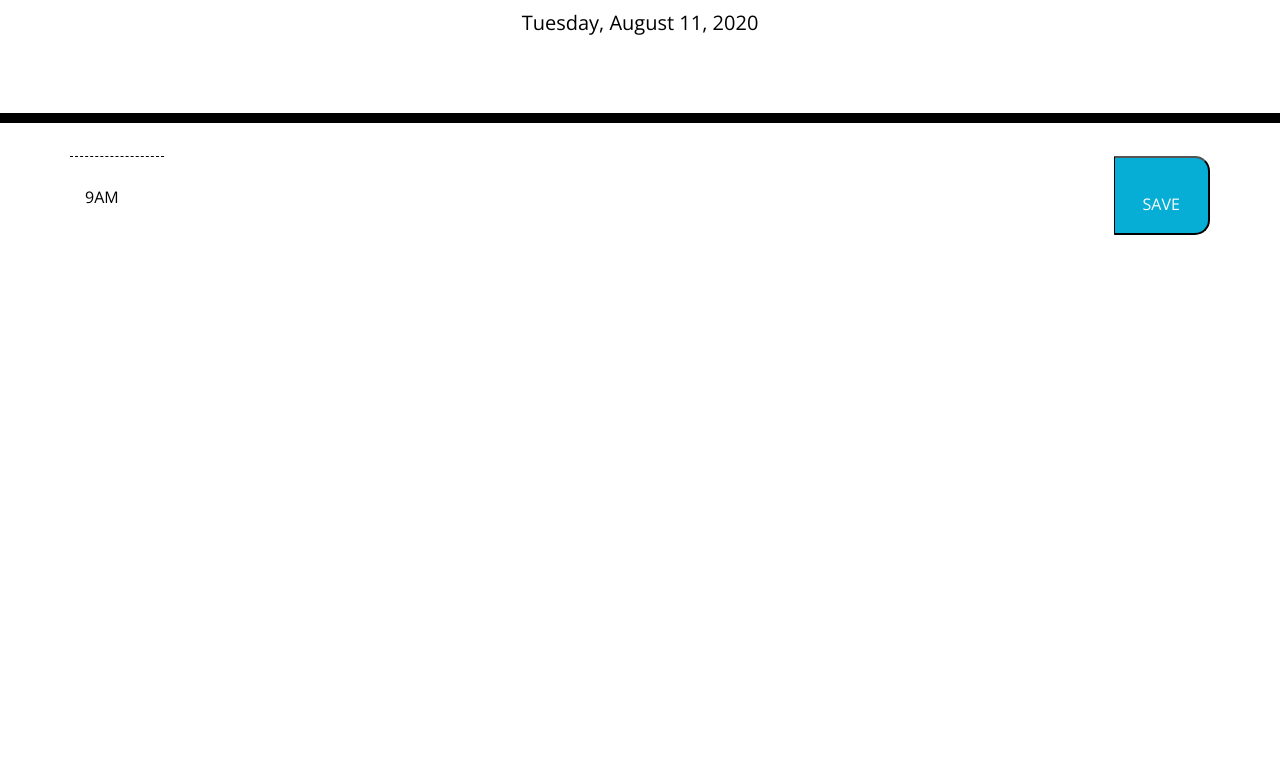
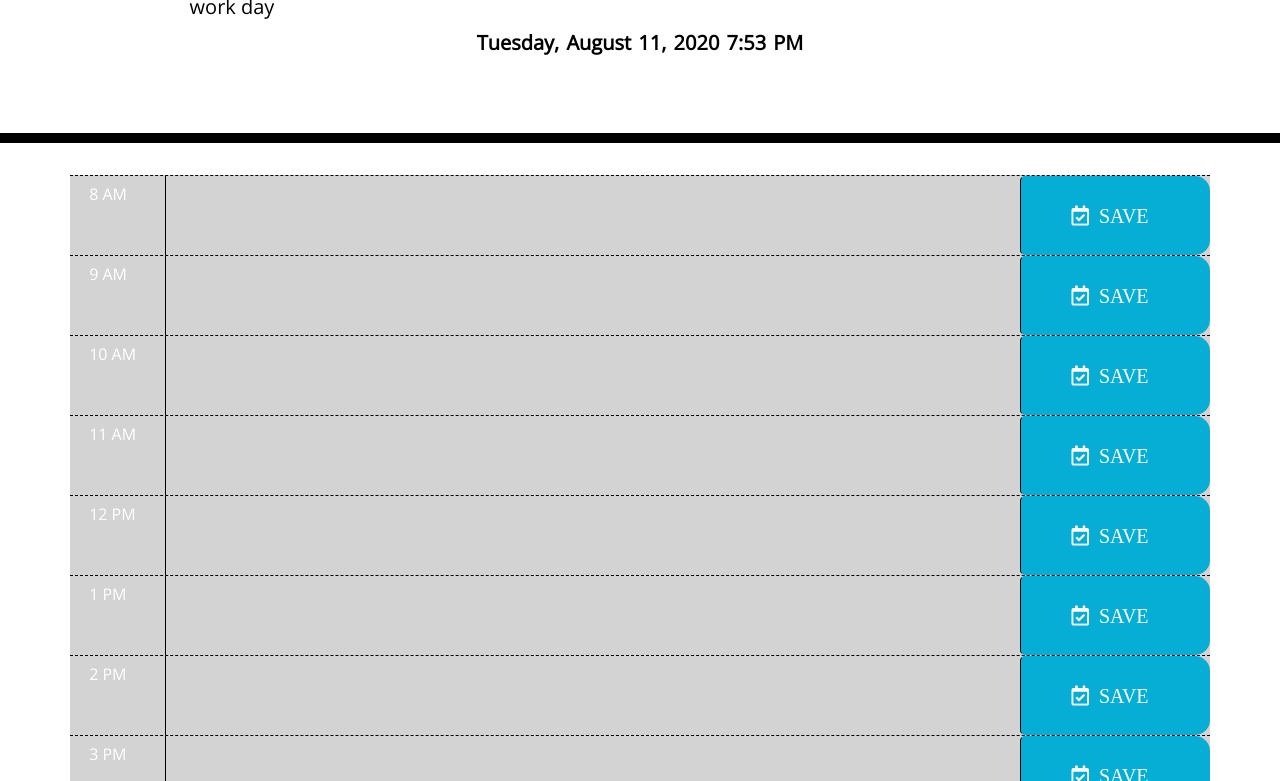
Before and after one commit to cojo12/day-planner, a plain HTML site: page index.html in a window 1280 px wide. Shown: the part 181-962 px from the top of the page. Before the commit the page ends 800 px from the top, so only its background shows below. Drawn offline with nearby package versions, Linux system fonts and the light colour scheme.

Commit message:
debugging and added local storage

```diff
--- a/index.html
+++ b/index.html
@@ -4,54 +4,36 @@
     <meta charset="UTF-8" />
     <meta name="viewport" content="width=device-width, initial-scale=1.0" />
     <meta http-equiv="X-UA-Compatible" content="ie=edge" />
-    <link
-      rel="stylesheet"
-      href="https://stackpath.bootstrapcdn.com/bootstrap/4.3.1/css/bootstrap.min.css"
-    />
-    <link
-      rel="stylesheet"
-      href="https://use.fontawesome.com/releases/v5.8.1/css/all.css"
-      integrity="sha384-50oBUHEmvpQ+1lW4y57PTFmhCaXp0ML5d60M1M7uH2+nqUivzIebhndOJK28anvf"
-      crossorigin="anonymous"
-    />
-    <link
-    href="https://fonts.googleapis.com/css?family=Open+Sans&display=swap"
-    rel="stylesheet"
-    />
+    <link rel="stylesheet" href="https://stackpath.bootstrapcdn.com/bootstrap/4.3.1/css/bootstrap.min.css"/>
+    <link rel="stylesheet" href="https://use.fontawesome.com/releases/v5.8.1/css/all.css" integrity="sha384-50oBUHEmvpQ+1lW4y57PTFmhCaXp0ML5d60M1M7uH2+nqUivzIebhndOJK28anvf" crossorigin="anonymous"/>
+    <link href="https://fonts.googleapis.com/css?family=Open+Sans&display=swap" rel="stylesheet"/>
     <link rel="stylesheet" href="style.css" />
     <title>Work Day Scheduler</title>
   </head>
 
   <body>
+
     <header class="jumbotron">
+
+      <!-- Title -->
       <h1 class="display-3">Work Day Scheduler</h1>
-      <p class="lead">A simple calendar app for scheduling your work day</p>
-      <p id="currentDay" class="lead"></p>
+
+      <!-- Description -->
+      <p class="lead description">A simple calendar app for scheduling your work day</p>
+
+      <!-- Current Date -->
+      <p id="currentDay" class="lead today"></p>
+
     </header>
 
-    <div class="container">
-      <div class="row">
-        <div class="col hour">
-          9AM
-        </div>
-        <div class="col-10 description" >
-        </div>
-        <button class="col saveBtn">
-          SAVE
-        </button>
-      </div>
-    </div>
+    <!-- Time Block Container -->
+    <main class="container" id="hour-block">
 
+    </main>
+
+    <!-- Scripts -->
     <script src="https://code.jquery.com/jquery-3.4.1.min.js"></script>
     <script src="https://cdnjs.cloudflare.com/ajax/libs/moment.js/2.24.0/moment.min.js"></script>
-    <script type="text/javascript">
-      var now = moment();
-      day = now.format('dddd');
-      month = now.format('LL')
-      var proper_date = day + ", " + month;
-      $("#currentDay").text(proper_date);
-
-
-    </script>
+    <script src="script.js"></script>
   </body>
 </html>
--- /dev/null
+++ b/script.js
@@ -0,0 +1,59 @@
+$(document).ready(function () {
+
+  var today = moment().format('LLLL');
+  $("#currentDay").text(today);
+
+  var curTime = moment().format('H');
+
+  var workHours = [
+    8,
+    9,
+    10,
+    11,
+    12,
+    13,
+    14,
+    15,
+    16,
+    17,
+    18
+  ];
+
+  for (var i = 0; i < workHours.length; i++) {
+    var timeBlock = moment().hours(workHours[i]).format('h A');
+    $("#hour-block")
+      .append(
+        `<div class="row hour" id="${workHours[i]}">
+          <div class="col col-sm-1 time-block"> ${timeBlock} </div>
+          <textarea class="col col-lg-9" id="notes"></textarea>
+          <button class="col col-sm-2 btn btn-block far fa-calendar-check saveBtn btn-lg">  SAVE  </button>
+        </div>`);
+  }
+
+  $(".hour").each(function () {
+    var holdTime = parseInt($(this).attr("id"))
+    curTime = parseInt(curTime);
+    if (holdTime > curTime) {
+      $(this).addClass("future");
+    }
+    else if (holdTime === curTime) {
+      $(this).addClass("present");
+    }
+    else $(this).addClass("past");
+  });
+
+
+  $(".saveBtn").on("click", function(){
+    var myNotes = $(this).siblings("#notes").val();
+    var storeTime = $(this).parent().attr("id");
+    console.log(myNotes);
+    console.log(storeTime);
+    localStorage.setItem(storeTime, myNotes);
+  })
+
+  for (var j = 0; j < workHours.length; j++) {
+    var counter = j + 8;
+  $("#" + counter).children("#notes").val(localStorage.getItem(counter));
+  }
+
+});
--- a/style.css
+++ b/style.css
@@ -26,15 +26,27 @@ textarea{
   width: 400px;
 }
 
+.today {
+  font-weight: bolder;
+  color: black;
+  word-spacing: 2px;
+}
+
+#hour-block {
+  margin-bottom: 15px;
+}
+
 .time-block{
-  text-align: center;
+  text-align: left;
   border-radius: 15px;
+  padding-top: 10px;
+  padding-bottom: 10px;
 }
 
 .row {
   white-space: pre-wrap;
   height: 80px;
-  border-top: 1px solid white;;
+  border-top: 1px solid white;
 }
 
 .hour {
@@ -66,6 +78,7 @@ textarea{
   color: white;
 }
 
+
 .saveBtn i:hover {
   font-size: 20px;
   transition: all .3s ease-in-out;
```
